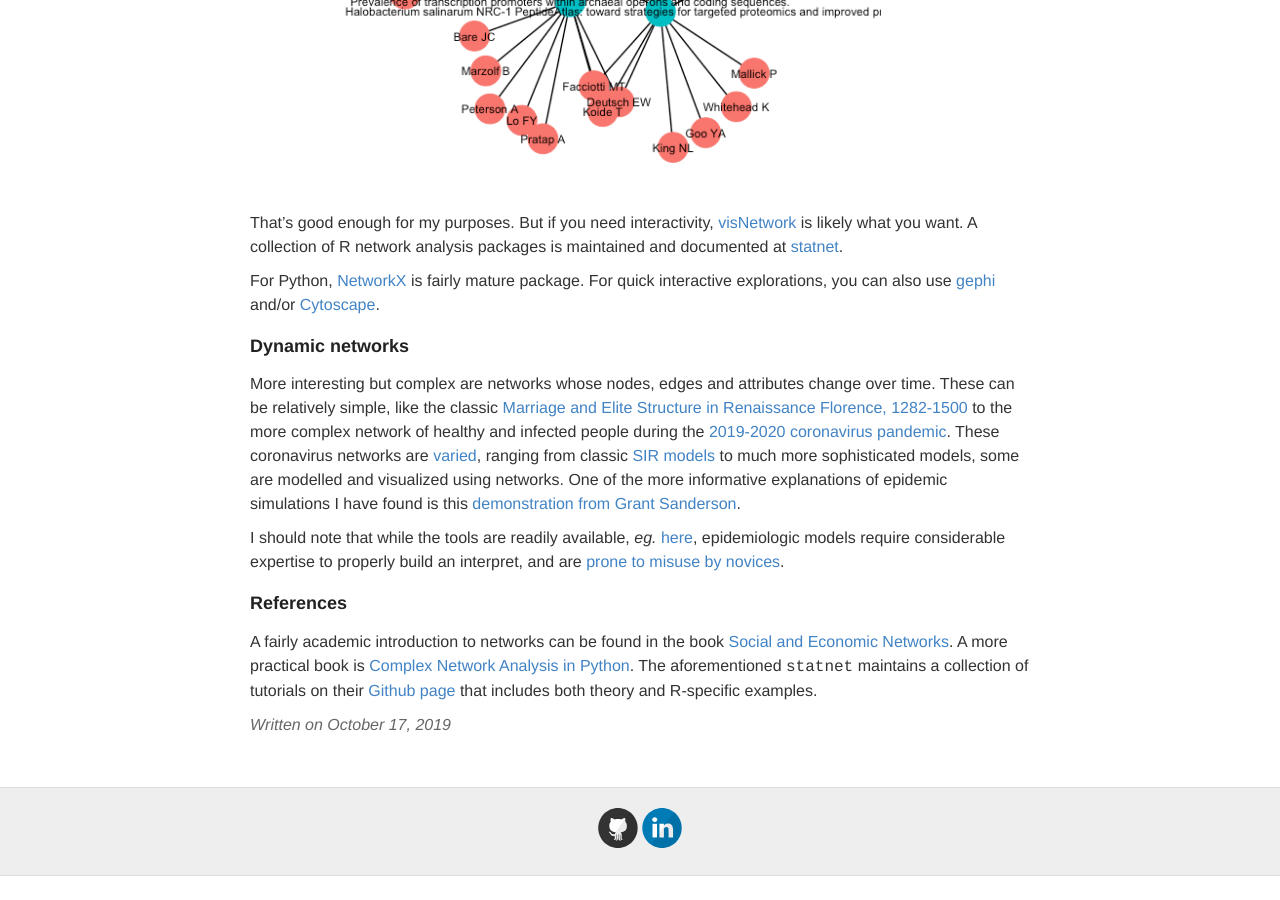
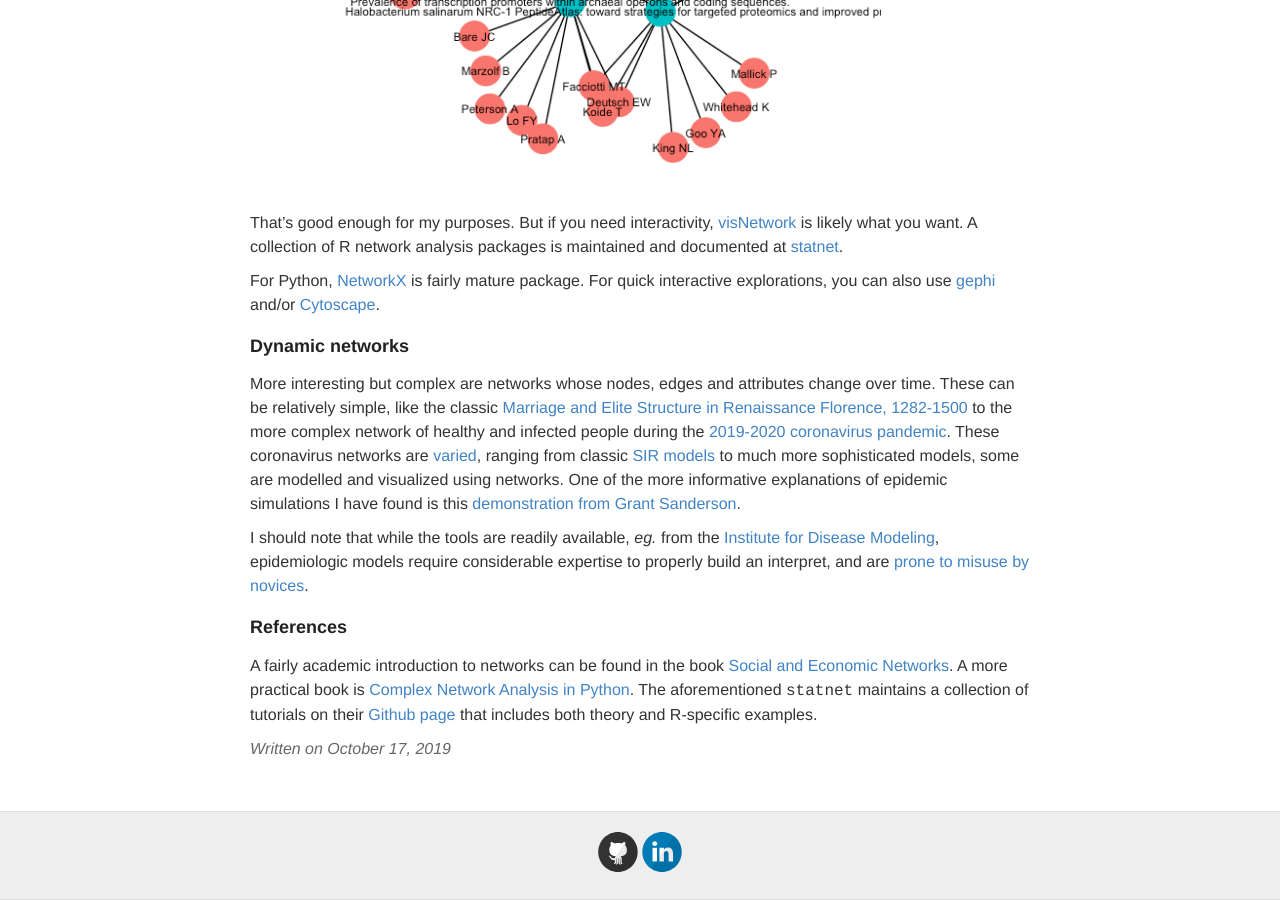
Before and after one commit to ptvan/ptvan.github.io, a Jekyll site: the page built from _posts/2019-10-17-analyzing-networks.md, in a window 1280 px wide and 900 px high, scrolled down 1607 px. Built offline with Jekyll 4.4.1, drawn with Linux system fonts in a browser that asks for light colours; before the commit the page ends 2483 px from its top, so only the background shows below that.

Commit message:
minor text changes

```diff
--- a/_posts/2019-10-17-analyzing-networks.md
+++ b/_posts/2019-10-17-analyzing-networks.md
@@ -32,7 +32,7 @@ For Python, [NetworkX](https://networkx.github.io/) is fairly mature package. Fo
 
 More interesting but complex are networks whose nodes, edges and attributes change over time. These can be relatively simple, like the classic [Marriage and Elite Structure in Renaissance Florence, 1282-1500](http://home.uchicago.edu/jpadgett/papers/unpublished/maelite.pdf) to the more complex network of healthy and infected people during the [2019-2020 coronavirus pandemic](https://en.wikipedia.org/wiki/2019%E2%80%9320_coronavirus_pandemic). These coronavirus networks are [varied](https://timmermanreport.com/2020/04/covid-19-models-what-makes-them-tick/), ranging from classic [SIR models](https://en.wikipedia.org/wiki/Compartmental_models_in_epidemiology) to much more sophisticated models, some are modelled and visualized using networks. One of the more informative explanations of epidemic simulations I have found is this [demonstration from Grant Sanderson](https://www.youtube.com/watch?v=gxAaO2rsdIs).
 
-I should note that while the tools are readily available, _eg._ [here](https://www.idmod.org/software), epidemiologic models require considerable expertise to properly build an interpret, and are [prone to misuse by novices](https://www.tableau.com/about/blog/2020/4/you-are-almost-definitely-not-qualified-make-predictions-about-covid-19).
+I should note that while the tools are readily available, _eg._ from the [Institute for Disease Modeling](https://www.idmod.org/software), epidemiologic models require considerable expertise to properly build an interpret, and are [prone to misuse by novices](https://www.tableau.com/about/blog/2020/4/you-are-almost-definitely-not-qualified-make-predictions-about-covid-19).
 
 ### References
 
```
